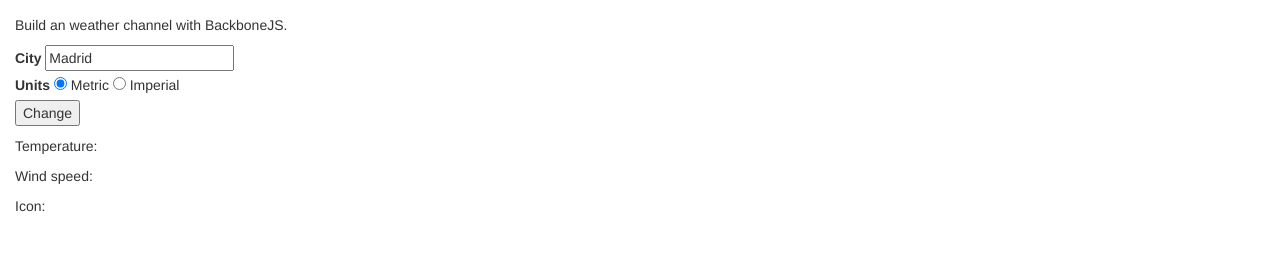
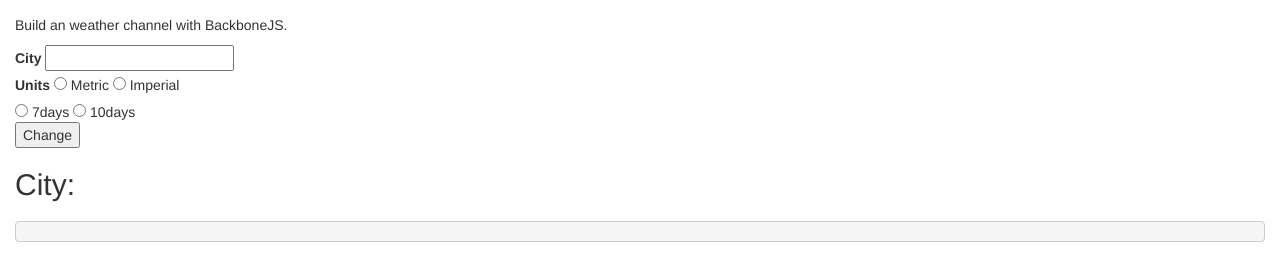
Before and after one commit to devbyray/your-weather-channel, a website: page index.html in a window 1280 px wide. Drawn offline with nearby package versions, Linux system fonts and the light colour scheme; no server answers.

Commit message:
Changed the HTML for the weathercast

```diff
--- a/index.html
+++ b/index.html
@@ -24,26 +24,28 @@
 
         <!-- Add your site or application content here -->
         <p>Build an weather channel with BackboneJS.</p>
-         <div>
-          <form id="weather_status_form">
+         <div class="weather_day">
+          <form id="weather_cast_form">
             <label for="city">City</label>
             <input type="text" id="weather_city" name="city" /></br>
             <label for="units">Units</label>
             <input type="radio" id="units_metric" name="units" value="metric"/> Metric
             <input type="radio" id="units_imperial" name="units" value="imperial"/> Imperial</br>
-            <button>Change</button>
+            <input type="radio" id="cnt_7days" name="cnt" value="7"/> 7days
+            <input type="radio" id="cnt_10days" name="cnt" value="10"/> 10days</br>
+            <button id="updateWeather">Change</button>
           </form>
-          <p id="weather_description"></p>
-          <p>Temperature: <span id="weather_temp"></span></p>
-          <p>Wind speed: <span id="weather_wind"></span></p>
-          <p>Icon: <img id="weather_icon" /></p>
+          <h2>City: <span id="wCast_city"></span></h2>
+          <h3 id="wCast_totalDays"></h3>
+          <div id="wCast_list"></div>
+          <pre id="pre"></pre>
         </div>
 
 
         <script src="app/bower_components/underscore/underscore.js"></script>
         <script src="app/bower_components/jquery/dist/jquery.js"></script>
         <script src="app/bower_components/backbone/backbone.js"></script>
-        <script src="js/main.js"></script>
+        <script src="js/weathercast.js"></script>
 
     </body>
 </html>
```
